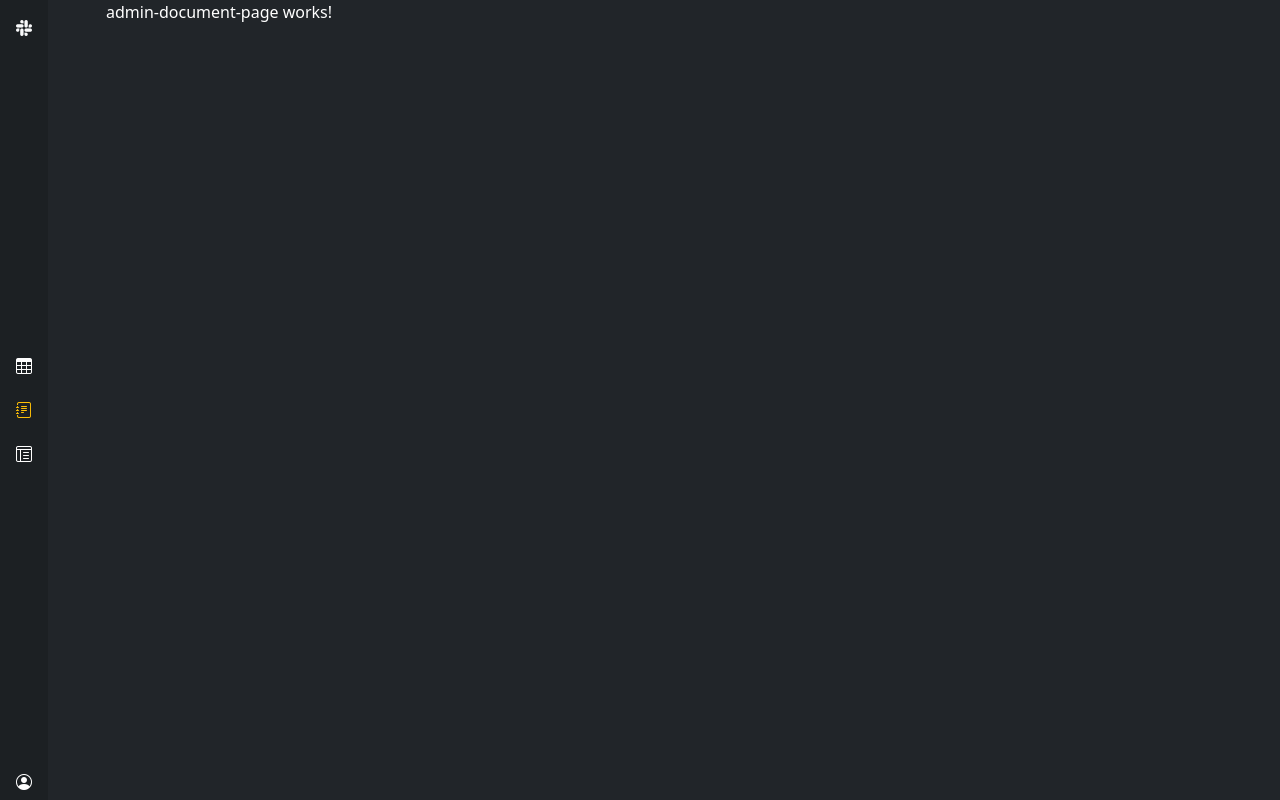
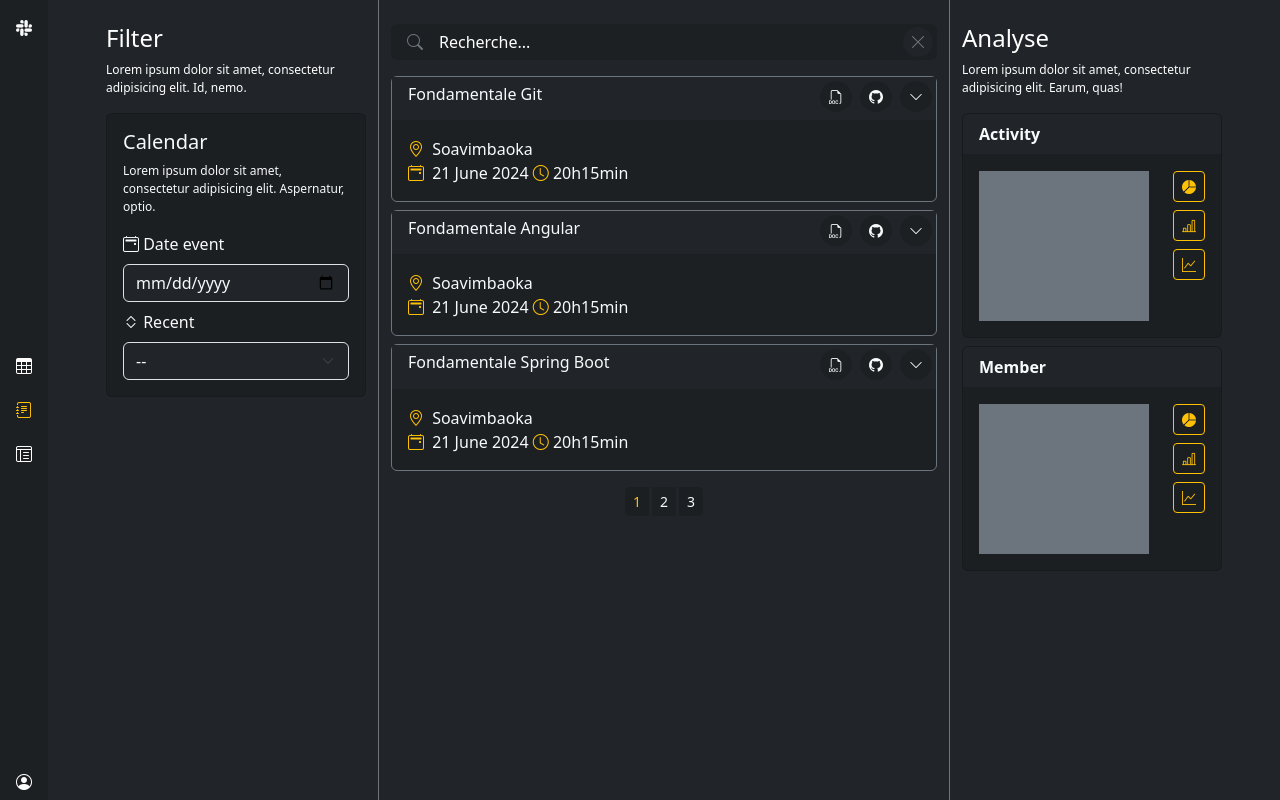
Before and after one commit to TiavinaTiTi/CommunityBackOffice, an Angular app: page /admin-docs in a window 1280 px wide. Built offline with nearby package versions, Linux system fonts and the light colour scheme.

Commit message:
Creation template de back de docs

```diff
--- a/src/app/views/admin-document-page/admin-document-page.component.html
+++ b/src/app/views/admin-document-page/admin-document-page.component.html
@@ -1 +1,177 @@
-<p>admin-document-page works!</p>
+<div class="row h-100 pb-4 pb-lg-0">
+  <div class="col-12 col-lg-3 border-end border-secondary pt-4">
+    <div class="">
+      <h4>Filter</h4>
+      <p class="fs-7">
+        Lorem ipsum dolor sit amet, consectetur adipisicing elit. Id, nemo.
+      </p>
+    </div>
+    <div class="mt-2">
+      <div class="card bg-dark-2 text-light">
+        <div class="card-body">
+          <h5>Calendar</h5>
+          <p class="fs-7">Lorem ipsum dolor sit amet, consectetur adipisicing elit. Aspernatur, optio.</p>
+          <div class="">
+            <label for="dateIn" class="form-label">
+              <i class="bi-calendar2-event"></i>
+              Date event
+            </label>
+            <input type="date" class="form-control bg-dark text-light" name="" id="dateIn">
+          </div>
+          <div class="mt-2">
+            <label for="recent" class="form-label">
+              <i class="bi-chevron-expand"></i>
+              Recent
+            </label>
+            <select id="recent" class="form-select bg-dark text-light">
+              <option>--</option>
+              <option>24 heures</option>
+              <option>3 jours</option>
+              <option>2 semaines</option>
+              <option>1 mois</option>
+            </select>
+          </div>
+        </div>
+      </div>
+    </div>
+  </div>
+  <div class="col-12 col-lg-6 pt-4">
+    <div class="">
+      <div class="position-relative d-flex justify-content-center align-items-center">
+        <div class="position-absolute start-0 ms-3">
+          <i class="bi-search text-secondary"></i>
+        </div>
+        <input type="text" [(ngModel)]="search" (input)="searchDocument()" class="ps-5 form-control border-0 rounded-2 bg-dark-2 text-white" placeholder="Recherche...">
+        <button (click)="searchReset()" class="bg-dark border-white border-0 rounded-circle position-absolute end-0 mx-1" style="width: 30px; height: 30px">
+          <i class="bi-x-lg text-secondary"></i>
+        </button>
+      </div>
+    </div>
+    <div class="text-secondary mt-1">
+      @if (search){
+        Search result for
+        <span class="text-light fw-semibold">" {{ search }} "</span>
+      }
+    </div>
+    <div class="mt-3">
+      @if(documents$ | async; as documents){
+        <div class="d-flex flex-column gap-2">
+          @for(item of documents; track item.id){
+            <div class="card border border-secondary bg-dark-2 text-light h-100">
+              <div class="d-flex gap-2 position-absolute end-0 m-1">
+                <a href="" class="btn btn-sm bg-dark-2 rounded-circle text-light">
+                  <i class="bi-filetype-doc"></i>
+                </a>
+                <a href="" class="btn btn-sm bg-dark-2 rounded-circle text-light">
+                  <i class="bi-github"></i>
+                </a>
+                @if (item.id != idDocs){
+                  <button (click)="showDocs(item.id)" class="btn btn-sm bg-dark-2 rounded-circle text-light">
+                    <i class="bi-chevron-down"></i>
+                  </button>
+                }
+              </div>
+              <div class="card-header bg-dark">
+                <div class="card-title">
+                  <h4 class="fs-6">{{ item.theme }}</h4>
+                </div>
+              </div>
+              <div class="card-body">
+                <div class="">
+                  <div class="">
+                    <div class="card rounded-0 border-0 bg-transparent text-light">
+                      @if (item.id === idDocs){
+                        <div class="d-flex flex-wrap">
+                          <svg class="bg-secondary me-2 border border-2" width="50" height="50"></svg>
+                          <div class="">
+                            <div class="card-text fw-bold text-warning">
+                              {{ item.intervening }}
+                            </div>
+                            <div class="card-text fs-7">{{ item.post }}</div>
+                          </div>
+                        </div>
+                      }
+                      <div class="">
+                      </div>
+                    </div>
+                  </div>
+                  <div class="">
+                    <div class="">
+                      <i class="bi-geo-alt text-warning me-1"></i>
+                      {{ item.location }}
+                    </div>
+                    <div class="">
+                      <i class="bi-calendar2-event text-warning me-1"></i>
+                      {{ item.date | date: 'd MMMM y' }}
+                      <i class="bi-clock text-warning"></i>
+                      {{ item.time.hours + 'h' + item.time.minutes + 'min'}}
+                    </div>
+                  </div>
+                </div>
+              </div>
+            </div>
+          }
+        </div>
+      }
+    </div>
+    <div class="pt-2">
+      <app-pageable></app-pageable>
+    </div>
+  </div>
+  <div class="col-12 col-lg-3 border-start border-secondary pt-4">
+    <h4>Analyse</h4>
+    <p class="fs-7">Lorem ipsum dolor sit amet, consectetur adipisicing elit. Earum, quas!</p>
+    <div class="d-flex flex-column gap-2">
+      <div class="card bg-dark-2">
+        <div class="card-header bg-dark text-light fw-semibold">
+          Activity
+        </div>
+        <div class="card-body">
+          <div class="row">
+            <div class="col">
+              <svg class="bg-secondary" width="100%"></svg>
+            </div>
+            <div class="col-auto">
+              <div class="d-flex flex-column gap-2">
+                <a href="" class="btn btn-sm btn-outline-warning">
+                  <i class="bi-pie-chart-fill"></i>
+                </a>
+                <a href="" class="btn btn-sm btn-outline-warning">
+                  <i class="bi-bar-chart-line"></i>
+                </a>
+                <a href="" class="btn btn-sm btn-outline-warning">
+                  <i class="bi-graph-up"></i>
+                </a>
+              </div>
+            </div>
+          </div>
+        </div>
+      </div>
+      <div class="card bg-dark-2">
+        <div class="card-header bg-dark text-light fw-semibold">
+          Member
+        </div>
+        <div class="card-body">
+          <div class="row">
+            <div class="col">
+              <svg class="bg-secondary" width="100%"></svg>
+            </div>
+            <div class="col-auto">
+              <div class="d-flex flex-column gap-2">
+                <a href="" class="btn btn-sm btn-outline-warning">
+                  <i class="bi-pie-chart-fill"></i>
+                </a>
+                <a href="" class="btn btn-sm btn-outline-warning">
+                  <i class="bi-bar-chart-line"></i>
+                </a>
+                <a href="" class="btn btn-sm btn-outline-warning">
+                  <i class="bi-graph-up"></i>
+                </a>
+              </div>
+            </div>
+          </div>
+        </div>
+      </div>
+    </div>
+  </div>
+</div>
--- a/src/app/views/admin-document-page/admin-document-page.component.scss
+++ b/src/app/views/admin-document-page/admin-document-page.component.scss
@@ -0,0 +1,11 @@
+.bg-dark-2{
+  background: #00000026;
+}
+
+input::placeholder{
+  color: white;
+}
+
+.border-solid{
+  border: solid;
+}
--- a/src/app/views/admin-document-page/admin-document-page.component.ts
+++ b/src/app/views/admin-document-page/admin-document-page.component.ts
@@ -1,12 +1,59 @@
-import { Component } from '@angular/core';
+import {Component, inject, OnInit} from '@angular/core';
+import {AsyncPipe, DatePipe} from "@angular/common";
+import {FormsModule} from "@angular/forms";
+import {ItemCardPersonComponent} from "../../shared/components/item-card-person/item-card-person.component";
+import {MemberFormComponent} from "../member-form/member-form.component";
+import {PageableComponent} from "../../shared/components/pageable/pageable.component";
+import {ItemDocumentComponent} from "../item-document/item-document.component";
+import {DocumentService} from "../../shared/services/documentService/document.service";
+import {Observable} from "rxjs";
+import {DocumentModel} from "../../core/models/document.model";
 
 @Component({
   selector: 'app-admin-document-page',
   standalone: true,
-  imports: [],
+  imports: [
+    AsyncPipe,
+    FormsModule,
+    ItemCardPersonComponent,
+    MemberFormComponent,
+    PageableComponent,
+    ItemDocumentComponent,
+    DatePipe
+  ],
   templateUrl: './admin-document-page.component.html',
   styleUrl: './admin-document-page.component.scss'
 })
-export class AdminDocumentPageComponent {
+export class AdminDocumentPageComponent implements OnInit{
+  search: string = ""
+  documentService: DocumentService = inject(DocumentService)
+  documents$!: Observable<DocumentModel[]>;
+  loaderDocs: number[] = [1,2,3,4,5,6]
+  idDocs!: number
 
+  ngOnInit() {
+    this.chargeData()
+  }
+
+  chargeData(){
+    this.documents$ = this.documentService.getAllDocuments()
+  }
+
+  searchDocument() {
+
+  }
+
+  searchReset() {
+
+  }
+
+  reset() {
+
+  }
+
+  protected readonly Date = Date;
+
+  showDocs(id: number) {
+    this.idDocs = id
+  }
 }
```
